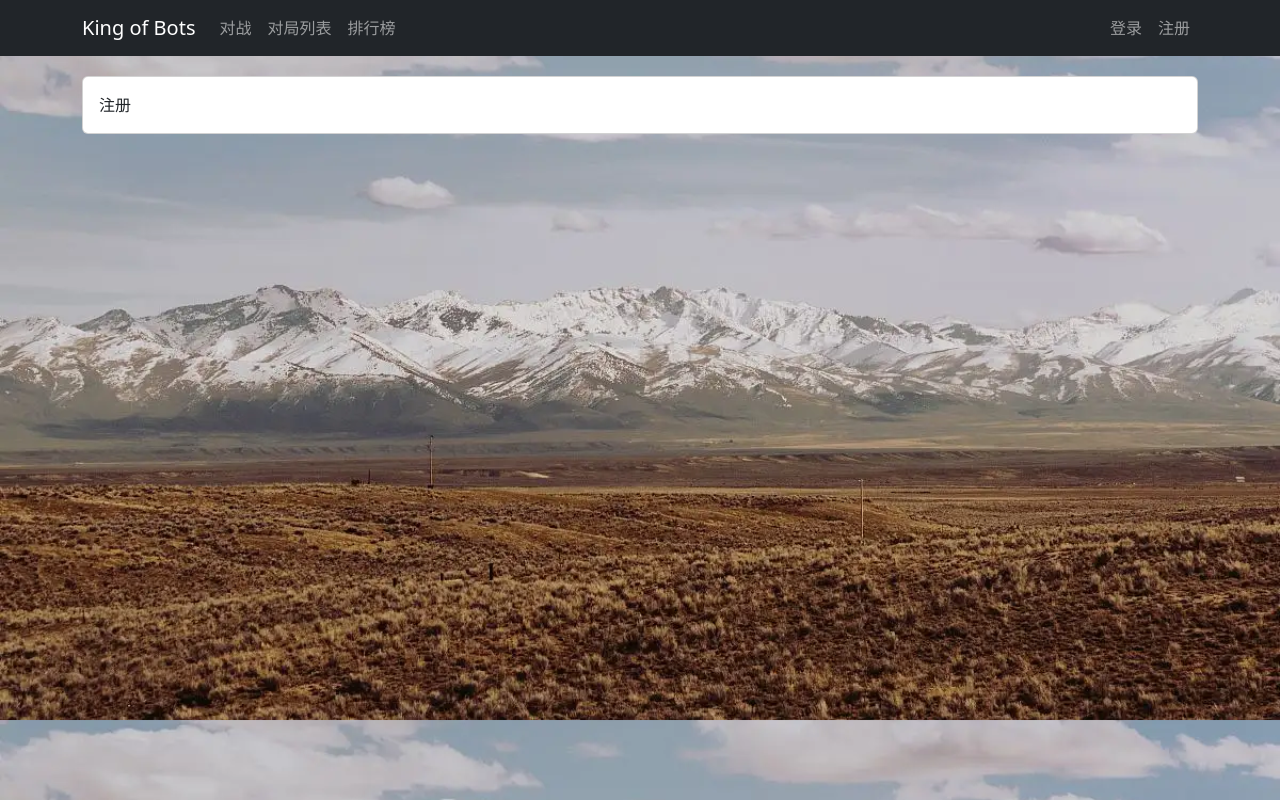
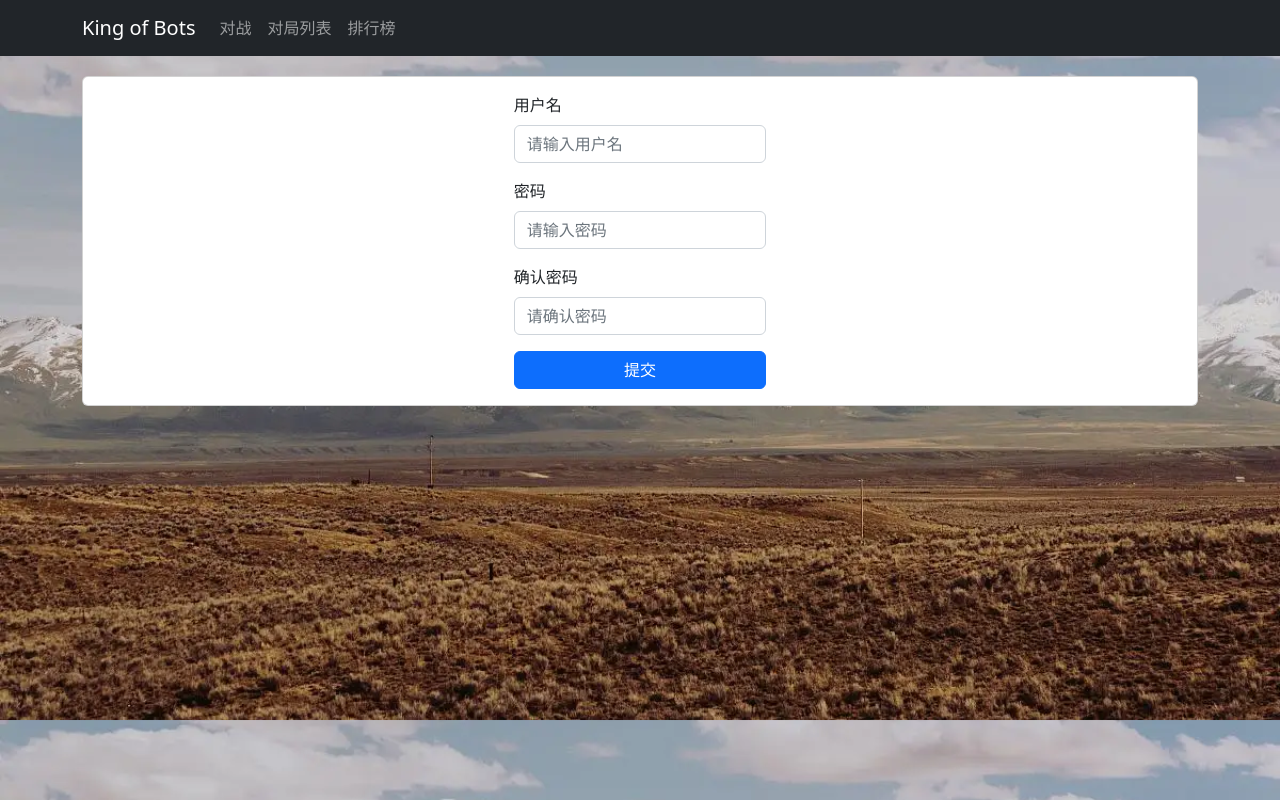
Before and after one commit to onetrue5200/kob, a Vue app in the folder web/: page /user/account/register in a window 1280 px wide. Built offline with nearby package versions, Linux system fonts and the light colour scheme.

Commit message:
frontend implement register page & token stores in localStorage

```diff
--- a/web/src/components/GameMap.vue
+++ b/web/src/components/GameMap.vue
@@ -29,7 +29,6 @@ export default {
 div .gamemap {
     width: 100%;
     height: 100%;
-    background-color: lightblue;
     display: flex;
     justify-content: center;
     align-items: center;
--- a/web/src/components/NavBar.vue
+++ b/web/src/components/NavBar.vue
@@ -34,7 +34,7 @@
                         </ul>
                     </li>
                 </ul>
-                <ul class="navbar-nav" v-else>
+                <ul class="navbar-nav" v-else-if="!$store.state.user.pulling_info">
                     <li class="nav-item">
                         <router-link class="nav-link" :to="{name: 'user_account_login'}" role="button">
                             登录
--- a/web/src/router/index.js
+++ b/web/src/router/index.js
@@ -6,47 +6,72 @@ import UserBotsIndexView from '@/views/user/bots/UserBotsIndexView'
 import NotFound from '@/views/error/NotFound'
 import UserAccountLoginView from '@/views/user/account/UserAccountLoginView'
 import UserAccountRegisterView from '@/views/user/account/UserAccountRegisterView'
+import store from '@/store/index'
 
 const routes = [
   {
     path: "/",
     name: "home",
     redirect: "/pk/",
+    meta: {
+      requestAuth: true,
+    }
   },
   {
     path: "/pk/",
     name: "pk_index",
     component: PKIndexView,
+    meta: {
+      requestAuth: true,
+    }
   },
   {
     path: "/record/",
     name: "record_index",
     component: RecordIndexView,
+    meta: {
+      requestAuth: true,
+    }
   },
   {
     path: "/ranklist/",
     name: "ranklist_index",
     component: RankListIndexView,
+    meta: {
+      requestAuth: true,
+    }
   },
   {
     path: "/user/bots/",
     name: "user_bots_index",
     component: UserBotsIndexView,
+    meta: {
+      requestAuth: true,
+    }
   },
   {
     path: "/user/account/login/",
     name: "user_account_login",
     component: UserAccountLoginView,
+    meta: {
+      requestAuth: false,
+    }
   },
   {
     path: "/user/account/register/",
     name: "user_account_register",
     component: UserAccountRegisterView,
+    meta: {
+      requestAuth: false,
+    }
   },
   {
     path: "/404/",
     name: "404",
     component: NotFound,
+    meta: {
+      requestAuth: false,
+    }
   },
   {
     path: "/:catchAll(.*)",
@@ -59,4 +84,12 @@ const router = createRouter({
   routes
 })
 
+router.beforeEach((to, from, next) => {
+  if (to.meta.requestAuth && !store.state.user.is_login) {
+    next({name: "user_account_login"});
+  } else {
+    next();
+  }
+})
+
 export default router
--- a/web/src/store/user.js
+++ b/web/src/store/user.js
@@ -7,6 +7,7 @@ export default {
         photo: "",
         token: "",
         is_login: false,
+        pulling_info: true,
     },
     getters: {
     },
@@ -26,6 +27,9 @@ export default {
             state.photo = "",
             state.token = "",
             state.is_login = false;
+        },
+        updatePullingInfo(state, pulling_info) {
+            state.pulling_info = pulling_info;
         }
     },
     actions: {
@@ -39,6 +43,7 @@ export default {
                 },
                 success(resp) {
                     if (resp.error_message === "success") {
+                        localStorage.setItem("jwt_token", resp.token);
                         context.commit("updateToken", resp.token);
                         data.success(resp);
                     }
@@ -72,8 +77,9 @@ export default {
               });
         },
         logout(context) {
+            localStorage.removeItem("jwt_token");
             context.commit("logout");
-        }
+        },
     },
     modules: {
     }
--- a/web/src/views/user/account/UserAccountLoginView.vue
+++ b/web/src/views/user/account/UserAccountLoginView.vue
@@ -1,5 +1,5 @@
 <template>
-    <ContentField>
+    <ContentField v-if="!$store.state.user.pulling_info">
         <div class="row justify-content-md-center">
             <div class="col-3">
                 <form @submit.prevent="login">
@@ -34,6 +34,22 @@ export default {
         let username = ref('');
         let password = ref('');
         let error_message = ref('');
+
+        const jwt_token = localStorage.getItem("jwt_token");
+        if (jwt_token) {
+            store.commit("updateToken", jwt_token);
+            store.dispatch("getinfo", {
+                success() {
+                    router.push({ name: "home" });
+                    store.commit("updatePullingInfo", false);
+                },
+                error() {
+                    store.commit("updatePullingInfo", false);
+                }
+            })
+        } else {
+            store.commit("updatePullingInfo", false);
+        }
 
         const login = () => {
             error_message.value = "";
--- a/web/src/views/user/account/UserAccountRegisterView.vue
+++ b/web/src/views/user/account/UserAccountRegisterView.vue
@@ -1,17 +1,80 @@
 <template>
     <ContentField>
-        注册
+        <div class="row justify-content-md-center">
+            <div class="col-3">
+                <form @submit.prevent="register">
+                    <div class="mb-3">
+                        <label for="username" class="form-label">用户名</label>
+                        <input v-model="username" type="text" class="form-control" id="username" placeholder="请输入用户名">
+                    </div>
+                    <div class="mb-3">
+                        <label for="password" class="form-label">密码</label>
+                        <input v-model="password" type="password" class="form-control" id="password"
+                            placeholder="请输入密码">
+                    </div>
+                    <div class="mb-3">
+                        <label for="comfirmedPassword" class="form-label">确认密码</label>
+                        <input v-model="comfirmedPassword" type="password" class="form-control" id="comfirmedPassword"
+                            placeholder="请确认密码">
+                    </div>
+                    <div class="error-message">{{error_message}}</div>
+                    <button type="submit" class="btn btn-primary">提交</button>
+                </form>
+            </div>
+        </div>
     </ContentField>
 </template>
 
 <script>
 import ContentField from '@/components/ContentField.vue'
+import { ref } from 'vue'
+import router from '@/router/index'
+import $ from 'jquery'
 
 export default {
-    components: { ContentField }
+    components: { ContentField },
+    setup() {
+        let username = ref('');
+        let password = ref('');
+        let comfirmedPassword = ref('');
+        let error_message = ref('');
+
+        const register = () => {
+            $.ajax({
+                url: "http://127.0.0.1:3000/user/account/register/",
+                type: "post",
+                data: {
+                    username: username.value,
+                    password: password.value,
+                    confirmedPassword: comfirmedPassword.value,
+                },
+                success(resp) {
+                    if (resp.error_message === "success") {
+                        router.push({ name: "user_account_login" });
+                    } else {
+                        error_message.value = resp.error_message;
+                    }
+                },
+            });
+        }
+
+        return {
+            username,
+            password,
+            comfirmedPassword,
+            error_message,
+            register,
+        }
+    }
 }
 </script>
 
 <style scoped>
+button {
+    width: 100%;
+}
 
+div .error-message {
+    color: red;
+}
 </style>
```
Also changed, not shown: web/src/App.vue (+0 -17 lines).
